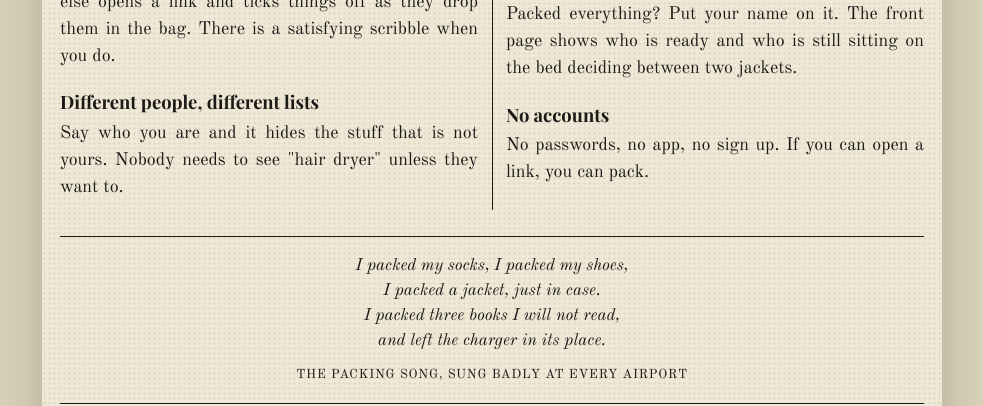
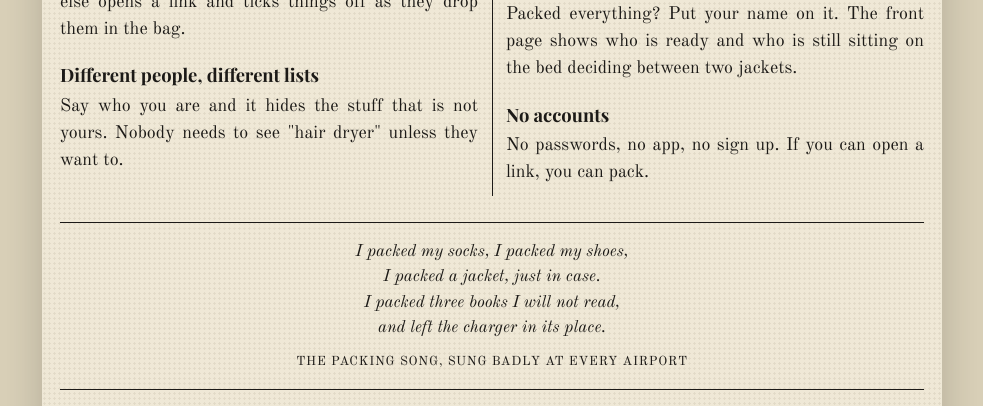
Before and after one commit to c-rk/packd, a website: page public/index.html in a window 1280 px wide. Shown: the part 694-1100 px from the top of the page, without its empty margins (148-1131 px from the left). Drawn offline with nearby package versions, Linux system fonts and the light colour scheme; a web font is replaced by a local one.

Commit message:
Home copy tweak

```diff
--- a/public/index.html
+++ b/public/index.html
@@ -75,7 +75,7 @@ h1.hl{font-family:"Playfair Display",serif;font-weight:900;font-size:clamp(2rem,
 
   <div class="cols">
     <p>Every group trip goes the same way. Somebody posts a list in the chat. The chat moves on. Three days later nobody can find the list, and four people have packed a speaker.</p>
-    <p>packd fixes that. One person makes the list, everyone else opens a link and ticks things off as they drop them in the bag. There is a satisfying scribble when you do.</p>
+    <p><strong>packd</strong> fixes that. One person makes the list, everyone else opens a link and ticks things off as they drop them in the bag.</p>
     <h3>Different people, different lists</h3>
     <p>Say who you are and it hides the stuff that is not yours. Nobody needs to see "hair dryer" unless they want to.</p>
     <h3>Please do not all bring the speaker</h3>
```
